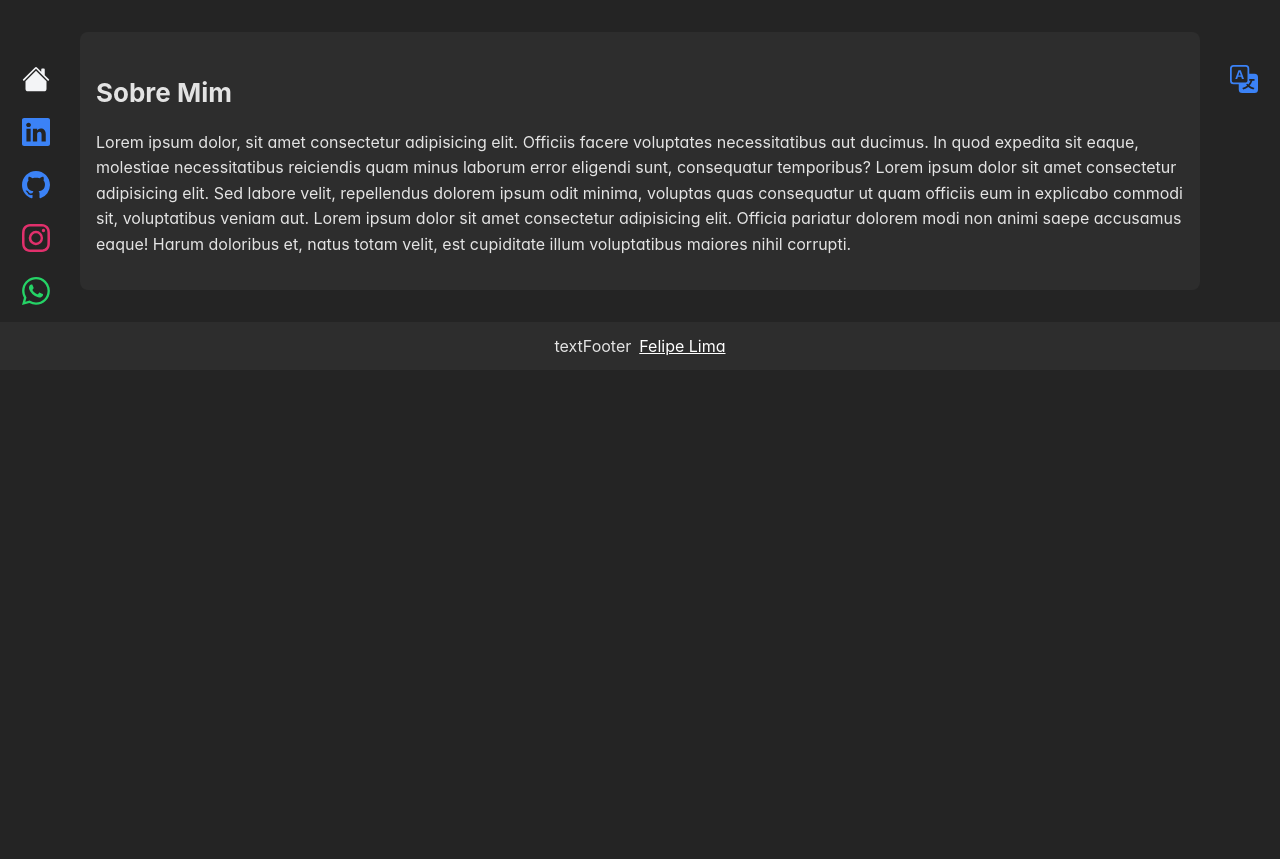
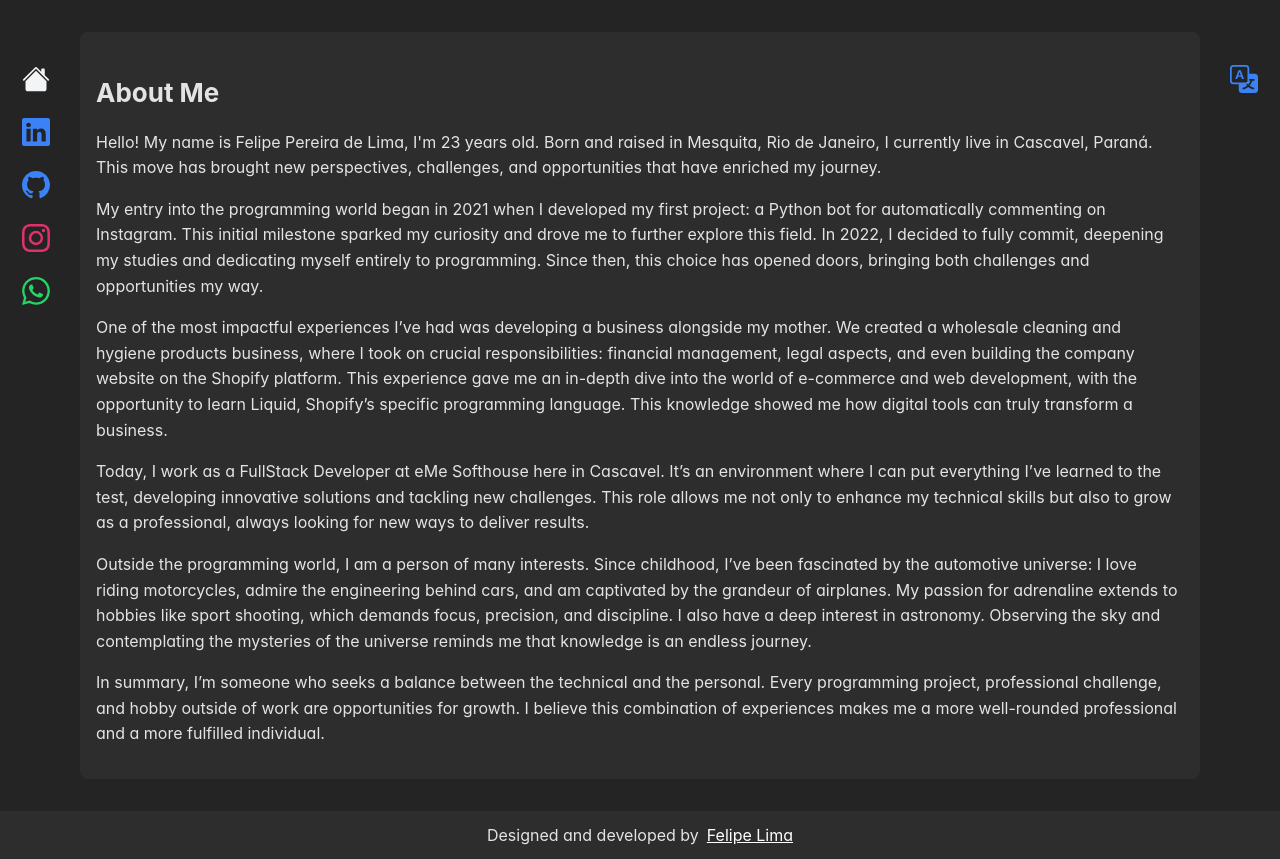
Before and after one commit to LipePLima/portifolio, a React (Vite) app: page /aboutMe in a window 1280 px wide. Before the commit the page ends 800 px from the top, so only its background shows below. Built offline with nearby package versions, Linux system fonts and the light colour scheme; no server answers.

Commit message:
feat: add text in about me page

```diff
--- a/src/components/header/style.tsx
+++ b/src/components/header/style.tsx
@@ -13,21 +13,30 @@ export const Header = styled.header`
   padding: 2rem 1rem;
 
   @media screen and (max-width: 1080px) {
-    padding: 2rem .5rem;
+    padding: 2rem 0.5rem;
   }
 
   @media screen and (max-width: 500px) {
-    padding: 2rem .3rem;
+    position: initial;
+    padding: 1rem 0.3rem 0 0.3rem;
   }
 `;
 
 export const ContainerSocialMedias = styled.div`
+  position: relative;
   display: flex;
   flex-direction: column;
   gap: 1rem;
+  z-index: 1000;
+
+  @media screen and (max-width: 500px) {
+    flex-direction: row;
+    gap: 2vw;
+  }
 `;
 
 export const ContainerTranslatorButton = styled.div`
+  position: relative;
   display: flex;
   flex-direction: column;
   align-items: end;
@@ -52,10 +61,15 @@ export const IconButton = styled.button<IconButtonProps>`
 `;
 
 export const DropDownLanguages = styled.div`
+  position: absolute;
+  z-index: 1000;
   display: flex;
   flex-direction: column;
   padding: 0;
-  background-color: #2D2D2D;
+  background-color: #2d2d2d;
+  width: 100px;
+  top: 32px;
+  right: 0;
   border-radius: 15px;
   box-shadow: 2px 2px 2px 0px rgba(19, 19, 19, 0.397);
 `;
--- a/src/languages/en-us.json
+++ b/src/languages/en-us.json
@@ -5,5 +5,12 @@
     "participation": "Participation",
     "authorship": "Authorship",
     "viewMore": "View More",
-    "noDescription": "No description"
+    "noDescription": "No description",
+    "textFooter": "Designed and developed by",
+    "aboutMeP1": "Hello! My name is Felipe Pereira de Lima, I'm 23 years old. Born and raised in Mesquita, Rio de Janeiro, I currently live in Cascavel, Paraná. This move has brought new perspectives, challenges, and opportunities that have enriched my journey.",
+    "aboutMeP2": "My entry into the programming world began in 2021 when I developed my first project: a Python bot for automatically commenting on Instagram. This initial milestone sparked my curiosity and drove me to further explore this field. In 2022, I decided to fully commit, deepening my studies and dedicating myself entirely to programming. Since then, this choice has opened doors, bringing both challenges and opportunities my way.",
+    "aboutMeP3": "One of the most impactful experiences I’ve had was developing a business alongside my mother. We created a wholesale cleaning and hygiene products business, where I took on crucial responsibilities: financial management, legal aspects, and even building the company website on the Shopify platform. This experience gave me an in-depth dive into the world of e-commerce and web development, with the opportunity to learn Liquid, Shopify’s specific programming language. This knowledge showed me how digital tools can truly transform a business.",
+    "aboutMeP4": "Today, I work as a FullStack Developer at eMe Softhouse here in Cascavel. It’s an environment where I can put everything I’ve learned to the test, developing innovative solutions and tackling new challenges. This role allows me not only to enhance my technical skills but also to grow as a professional, always looking for new ways to deliver results.",
+    "aboutMeP5": "Outside the programming world, I am a person of many interests. Since childhood, I’ve been fascinated by the automotive universe: I love riding motorcycles, admire the engineering behind cars, and am captivated by the grandeur of airplanes. My passion for adrenaline extends to hobbies like sport shooting, which demands focus, precision, and discipline. I also have a deep interest in astronomy. Observing the sky and contemplating the mysteries of the universe reminds me that knowledge is an endless journey.",
+    "aboutMeP6": "In summary, I’m someone who seeks a balance between the technical and the personal. Every programming project, professional challenge, and hobby outside of work are opportunities for growth. I believe this combination of experiences makes me a more well-rounded professional and a more fulfilled individual."
 }
--- a/src/languages/pt-br.json
+++ b/src/languages/pt-br.json
@@ -5,5 +5,12 @@
     "participation": "Participação",
     "authorship": "Autoria",
     "viewMore": "Ver mais",
-    "noDescription": "Sem descrição"
+    "noDescription": "Sem descrição",
+    "textFooter": "Projetado e desenvolvido por",
+    "aboutMeP1": "Olá! Meu nome é Felipe Pereira de Lima, tenho 23 anos. Nascido e criado em Mesquita, no Rio de Janeiro, atualmente moro em Cascavel, Paraná. Essa mudança trouxe novas perspectivas, desafios e oportunidades que enriqueceram minha jornada.",
+    "aboutMeP2": "Minha entrada no mundo da programação aconteceu em 2021, quando desenvolvi meu primeiro projeto: um bot em Python para comentar automaticamente no Instagram. Esse marco inicial despertou minha curiosidade e me levou a explorar cada vez mais esse universo. Em 2022, decidi me comprometer de verdade, aprofundando meus estudos e me dedicando integralmente à programação. Desde então, essa escolha abriu portas, tanto em desafios quanto em oportunidades.",
+    "aboutMeP3": "Uma das experiências mais marcantes foi o desenvolvimento de uma empresa ao lado da minha mãe. Criamos um negócio de atacado em produtos de limpeza e higiene, e assumi responsabilidades cruciais: gestão financeira, jurídica, e até mesmo a criação do site da empresa na plataforma Shopify. Essa vivência me proporcionou um mergulho profundo no universo de e-commerce e no desenvolvimento web, com a oportunidade de aprender a linguagem Liquid, específica do Shopify. Esse conhecimento me mostrou como as ferramentas digitais podem transformar um negócio.",
+    "aboutMeP4": "Hoje, atuo como desenvolvedor FullStack na eMe Softhouse, aqui em Cascavel. É um ambiente onde posso colocar à prova tudo o que aprendi, desenvolvendo soluções inovadoras e enfrentando novos desafios. Essa posição me permite não apenas aprimorar minhas habilidades técnicas, mas também crescer como profissional, sempre buscando novas formas de entregar resultados.",
+    "aboutMeP5": "Fora do mundo da programação, sou uma pessoa de múltiplos interesses. Desde pequeno, sou fascinado pelo universo automotivo: amo pilotar motos, admiro a engenharia por trás dos automóveis e me impressiono com a grandiosidade dos aviões. Minha paixão pela adrenalina também se estende a hobbies como o tiro esportivo, que exige foco, precisão e disciplina. Além disso, tenho um interesse profundo em astronomia. Observar o céu e refletir sobre os mistérios do universo me lembra de que o conhecimento é uma jornada infinita.",
+    "aboutMeP6": "Em resumo, sou alguém que busca o equilíbrio entre o técnico e o pessoal. Cada projeto de programação, cada desafio profissional e cada hobby fora do trabalho são oportunidades de crescimento. Acredito que essa combinação de experiências me torna um profissional mais completo e uma pessoa mais realizada."
 }
--- a/src/pages/aboutme/index.tsx
+++ b/src/pages/aboutme/index.tsx
@@ -1,21 +1,18 @@
+import { useTranslation } from "react-i18next";
 import { AboutMeSection, Title } from "./style";
 
 const AboutMePage = () => {
+  const { t } = useTranslation();
+
   return (
     <AboutMeSection>
-      <Title>Sobre Mim</Title>
-      <p>
-        Lorem ipsum dolor, sit amet consectetur adipisicing elit. Officiis
-        facere voluptates necessitatibus aut ducimus. In quod expedita sit
-        eaque, molestiae necessitatibus reiciendis quam minus laborum error
-        eligendi sunt, consequatur temporibus? Lorem ipsum dolor sit amet
-        consectetur adipisicing elit. Sed labore velit, repellendus dolorem
-        ipsum odit minima, voluptas quas consequatur ut quam officiis eum in
-        explicabo commodi sit, voluptatibus veniam aut. Lorem ipsum dolor sit
-        amet consectetur adipisicing elit. Officia pariatur dolorem modi non
-        animi saepe accusamus eaque! Harum doloribus et, natus totam velit, est
-        cupiditate illum voluptatibus maiores nihil corrupti.
-      </p>
+      <Title>{t("aboutMe")}</Title>
+      <p>{t("aboutMeP1")}</p>
+      <p>{t("aboutMeP2")}</p>
+      <p>{t("aboutMeP3")}</p>
+      <p>{t("aboutMeP4")}</p>
+      <p>{t("aboutMeP5")}</p>
+      <p>{t("aboutMeP6")}</p>
     </AboutMeSection>
   );
 };
--- a/src/pages/aboutme/style.tsx
+++ b/src/pages/aboutme/style.tsx
@@ -1,6 +1,7 @@
 import styled from "styled-components";
 
 export const AboutMeSection = styled.section`
+  min-height: 90vh;
   line-height: 1.6;
   padding: 1rem;
   margin: 2rem 5rem;
--- a/src/pages/home/style.tsx
+++ b/src/pages/home/style.tsx
@@ -20,6 +20,7 @@ export const ContainerTitleSection = styled.section`
   }
 
   @media (max-width: 500px) {
+    padding: 2rem 1rem 0 1rem;
     gap: 2rem;
   }
 `;
@@ -36,7 +37,7 @@ export const MyName = styled.p`
   margin-top: 0;
 
   @media (max-width: 500px) {
-    font-size: 16px;
+    font-size: 18px;
   }
 `;
 
@@ -50,7 +51,7 @@ export const Title = styled.h1`
   }
 
   @media (max-width: 500px) {
-    font-size: 22px;
+    font-size: 28px;
   }
 `;
 
@@ -97,6 +98,7 @@ export const AboutMeButton = styled(Button)`
   }
 
   @media (max-width: 500px) {
+    margin-top: 1.5rem;
     font-size: 12px;
   }
 `;
@@ -127,7 +129,7 @@ export const ContainerTechnologies = styled.section`
   }
 
   @media (max-width: 420px) {
-    margin: 5rem 0;
+    margin: 3rem 0;
     height: 80px;
   }
 `;
@@ -138,7 +140,7 @@ export const ContainerMyProjects = styled.section`
 
   @media (max-width: 500px) {
     padding: 0;
-    margin: 5rem 3.5rem;
+    margin: 3rem 1rem;
   }
 `;
 
@@ -149,7 +151,7 @@ export const ContentMyProjects = styled.div`
   margin-top: 2rem;
 
   @media (max-width: 500px) {
-    grid-template-columns: auto;
+    grid-template-columns: repeat(auto-fill, minmax(300px, 1fr));
   }
 `;
 
@@ -196,6 +198,7 @@ export const CardProject = styled(Card)`
 `;
 
 export const DateProject = styled.p`
+  min-height: auto;
   margin: 0;
   font-size: 14px;
 `;
--- a/src/pages/projectDetails/style.tsx
+++ b/src/pages/projectDetails/style.tsx
@@ -1,6 +1,7 @@
 import styled from "styled-components";
 
 export const ProjectDetailsSection = styled.section`
+  min-height: 95vh;
   padding: 2rem 1rem;
 `;
 
```
